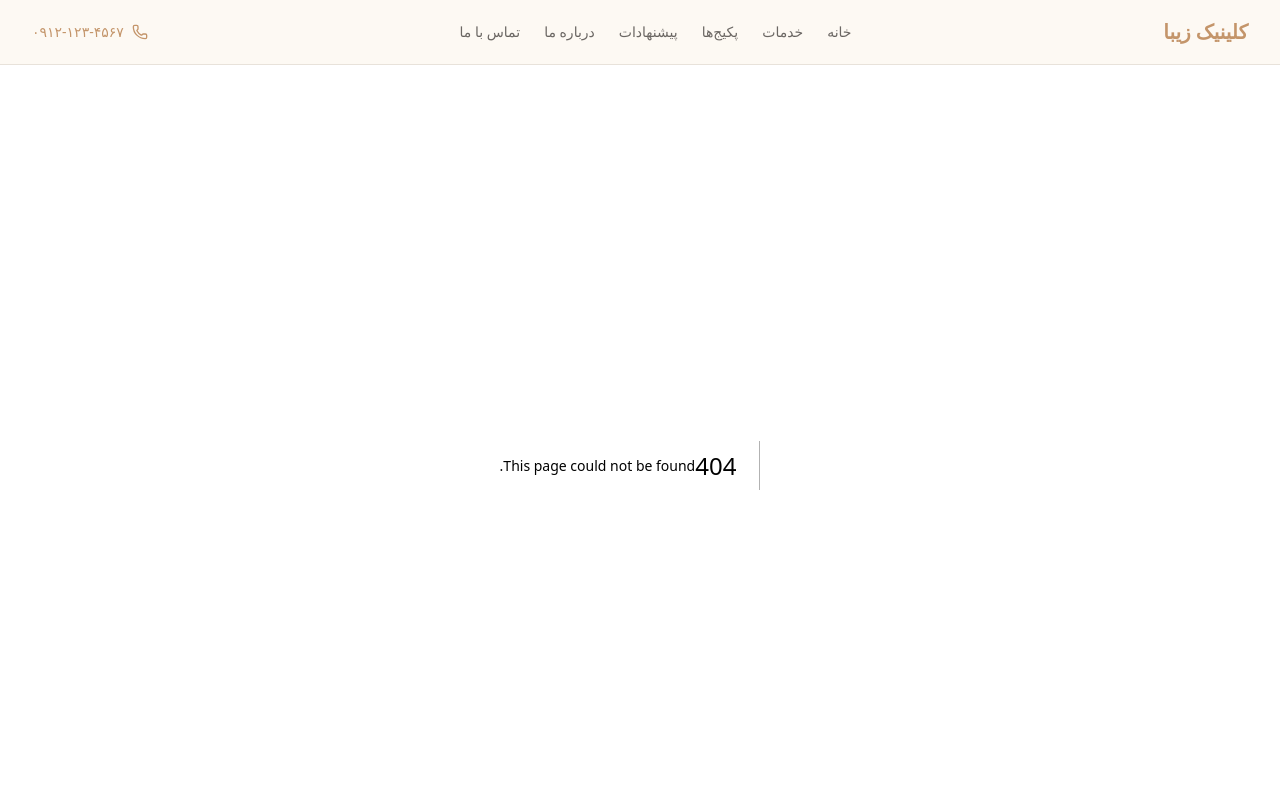
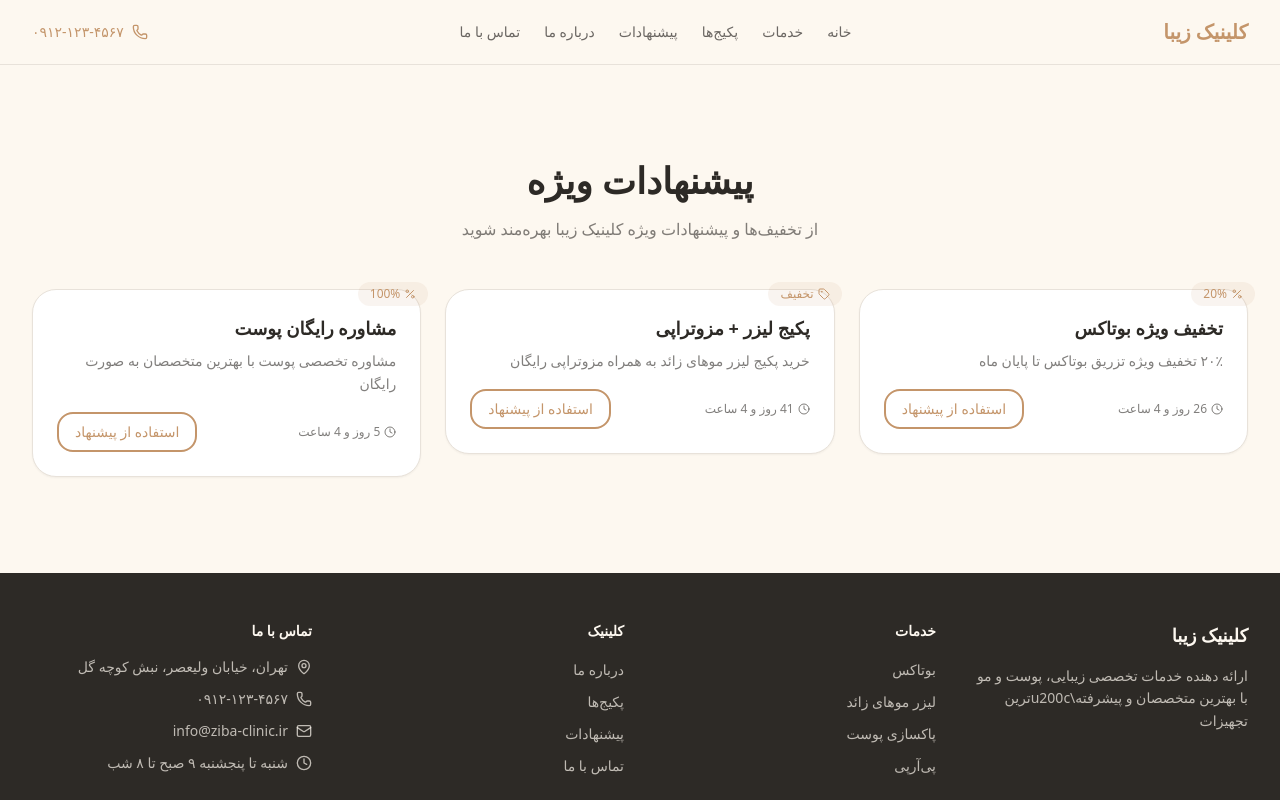
Before and after one commit to rasaTizdast/clinic-next-app, a Next.js app: page /offers in a window 1280 px wide. Before the commit this address had no page. Shown: the top 800 px of the page. Built offline with nearby package versions, Linux system fonts and the light colour scheme.

Commit message:
feat: add offers page with active promotions

```diff
--- /dev/null
+++ b/src/app/offers/error.tsx
@@ -0,0 +1,22 @@
+"use client";
+
+import { ErrorState } from "@/components/ui/ErrorState";
+
+export default function Error({
+  error,
+  reset,
+}: {
+  error: Error & { digest?: string };
+  reset: () => void;
+}) {
+  return (
+    <div className="py-20">
+      <div className="mx-auto max-w-7xl px-4 sm:px-6 lg:px-8">
+        <ErrorState
+          message={error.message || "خطا در بارگذاری پیشنهادات. لطفاً دوباره تلاش کنید."}
+          onRetry={reset}
+        />
+      </div>
+    </div>
+  );
+}
--- /dev/null
+++ b/src/app/offers/loading.tsx
@@ -0,0 +1,19 @@
+import { Skeleton } from "@/components/ui/Skeleton";
+
+export default function Loading() {
+  return (
+    <div className="py-20">
+      <div className="mx-auto max-w-7xl px-4 sm:px-6 lg:px-8">
+        <div className="text-center mb-12">
+          <Skeleton className="h-8 w-56 mx-auto mb-4" />
+          <Skeleton className="h-5 w-80 mx-auto" />
+        </div>
+        <div className="grid grid-cols-1 sm:grid-cols-2 lg:grid-cols-3 gap-6">
+          {[1, 2, 3].map((i) => (
+            <Skeleton key={i} className="h-48" />
+          ))}
+        </div>
+      </div>
+    </div>
+  );
+}
--- /dev/null
+++ b/src/app/offers/page.tsx
@@ -0,0 +1,66 @@
+import { Suspense } from "react";
+import { getActiveOffers } from "@/data";
+import { OfferCard } from "@/components/shared/OfferCard";
+import { Container } from "@/components/layout/Container";
+import { Section } from "@/components/layout/Section";
+import { ScrollReveal } from "@/components/ui/ScrollReveal";
+import { EmptyState } from "@/components/ui/EmptyState";
+import { Skeleton } from "@/components/ui/Skeleton";
+
+export const metadata = {
+  title: "پیشنهادات ویژه",
+  description: "پیشنهادات و تخفیف‌های ویژه کلینیک زیبا",
+};
+
+export const dynamic = "force-dynamic";
+
+function OffersList() {
+  const offers = getActiveOffers();
+
+  if (offers.length === 0) {
+    return (
+      <EmptyState
+        title="پیشنهادی موجود نیست"
+        description="در حال حاضر پیشنهاد فعالی وجود نارد. لطفاً بعداً دوباره بررسی کنید."
+      />
+    );
+  }
+
+  return (
+    <div className="grid grid-cols-1 sm:grid-cols-2 lg:grid-cols-3 gap-6">
+      {offers.map((offer, index) => (
+        <ScrollReveal key={offer.id} delay={index * 100}>
+          <OfferCard offer={offer} />
+        </ScrollReveal>
+      ))}
+    </div>
+  );
+}
+
+export default function OffersPage() {
+  return (
+    <Section>
+      <ScrollReveal>
+        <div className="text-center mb-12">
+          <h1 className="text-3xl sm:text-4xl font-bold text-foreground mb-4">
+            پیشنهادات ویژه
+          </h1>
+          <p className="text-foreground/60 max-w-2xl mx-auto">
+            از تخفیف‌ها و پیشنهادات ویژه کلینیک زیبا بهره‌مند شوید
+          </p>
+        </div>
+      </ScrollReveal>
+      <Suspense
+        fallback={
+          <div className="grid grid-cols-1 sm:grid-cols-2 lg:grid-cols-3 gap-6">
+            {[1, 2, 3].map((i) => (
+              <Skeleton key={i} className="h-48" />
+            ))}
+          </div>
+        }
+      >
+        <OffersList />
+      </Suspense>
+    </Section>
+  );
+}
```
